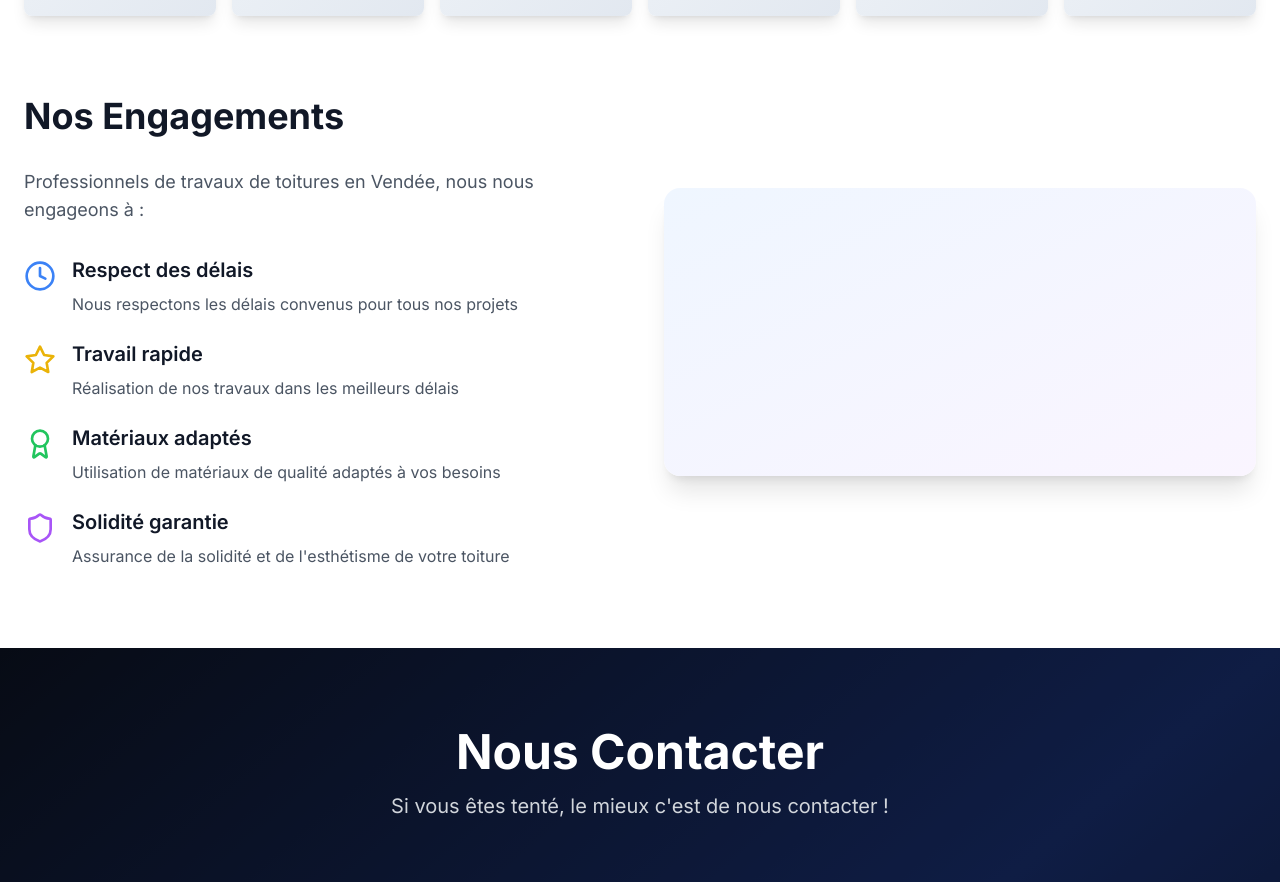
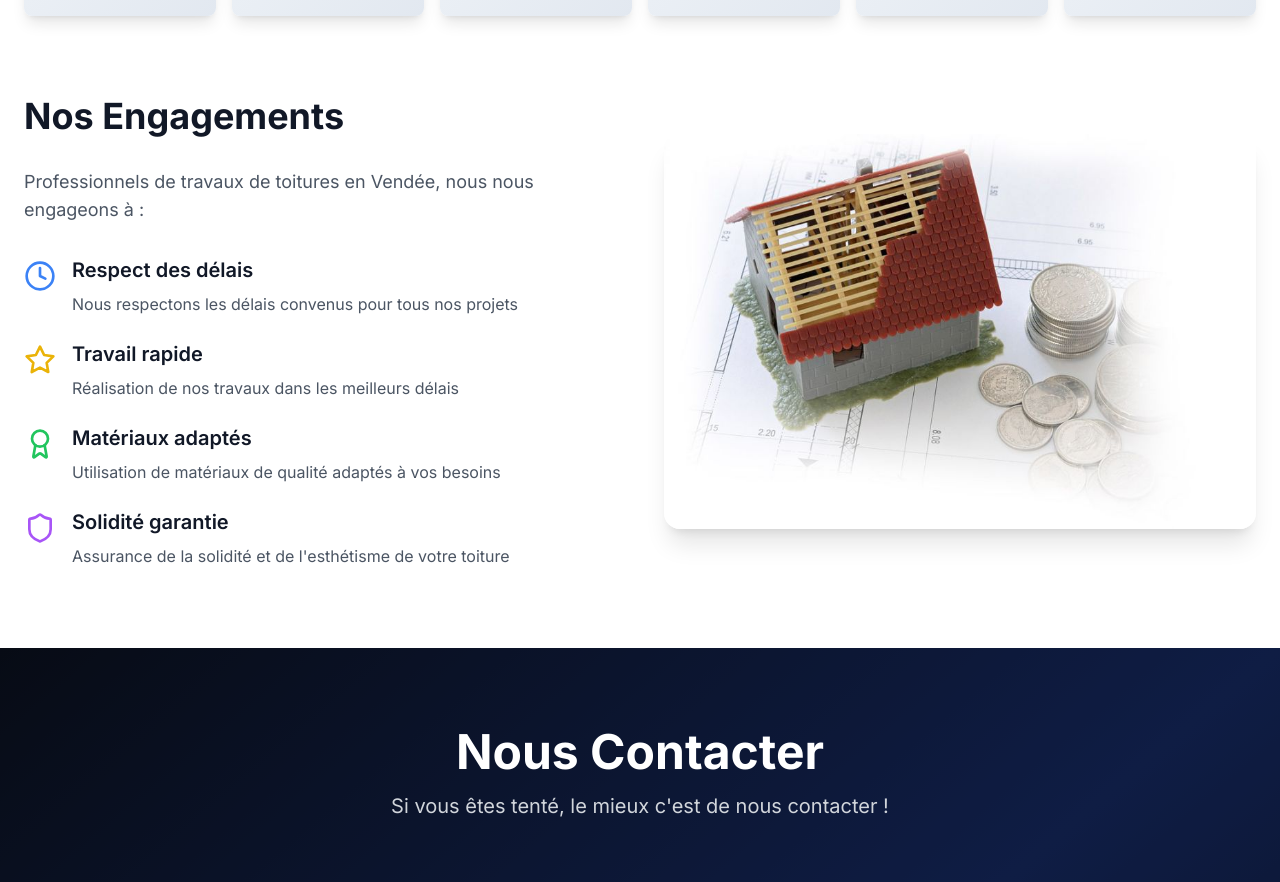
Before and after one commit to capponuts/couvreur, a Next.js app: page / in a window 1280 px wide. Shown: the part 2760-3642 px from the top of the page. Built offline with nearby package versions, Linux system fonts and the light colour scheme.

Commit message:
Checkpoint before follow-up message
Co-authored-by: cappk3v <cappk3v@gmail.com>

```diff
--- a/src/components/Realisations.tsx
+++ b/src/components/Realisations.tsx
@@ -122,8 +122,16 @@ export default function Realisations() {
             whileInView={{ opacity: 1, x: 0 }}
             transition={{ duration: 0.8 }}
             viewport={{ once: true }}
-            className="relative rounded-2xl shadow-xl bg-gradient-to-br from-blue-50 to-purple-50 h-72"
-          />
+            className="relative"
+          >
+            <img
+              src="/CASA.jpg"
+              alt="Nos engagements"
+              width={600}
+              height={400}
+              className="rounded-2xl shadow-xl"
+            />
+          </motion.div>
         </div>
       </div>
     </section>
```
Also changed, not shown: public/CASA.jpg (added).
